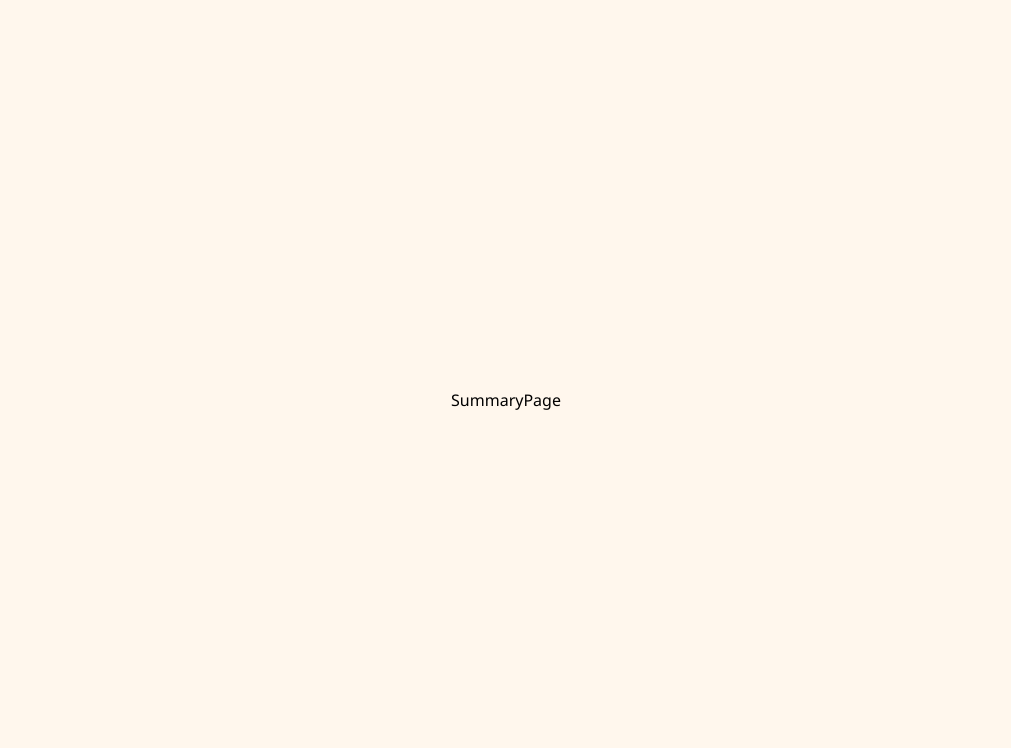
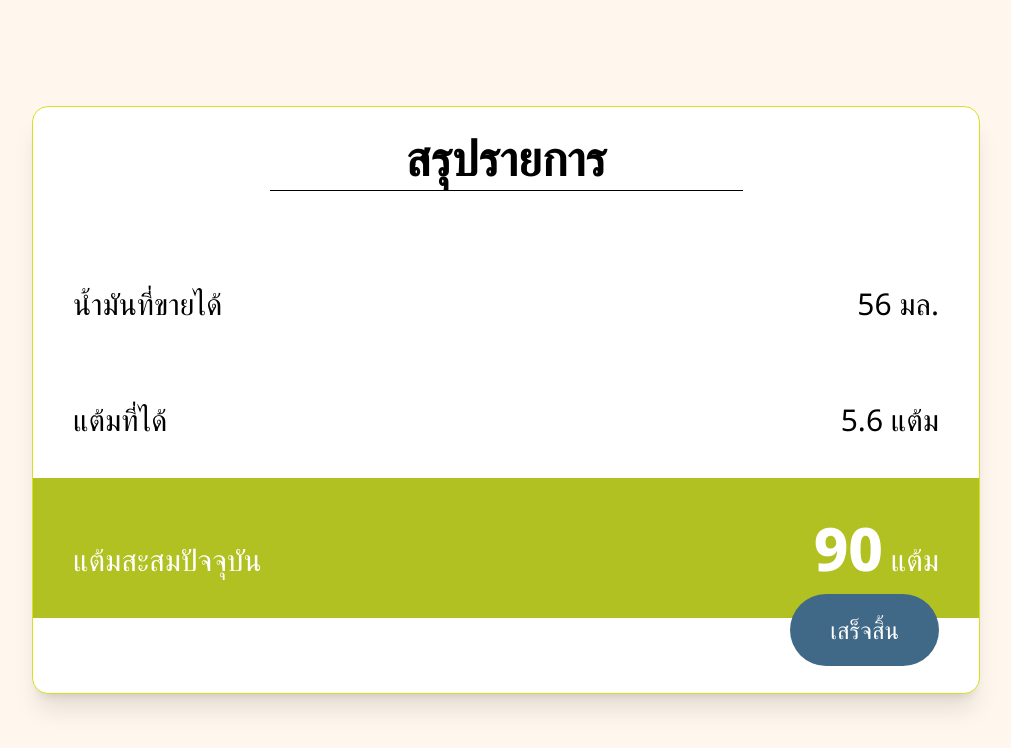
Before and after one commit to Kariusdi/Drip-Drop, a Next.js app in the folder oil-collector/: page /summary in a window 1280 px wide. Shown: the top 748 px of the page, without its empty margins (134-1145 px from the left). Built offline with nearby package versions, Linux system fonts and the light colour scheme.

Commit message:
done fe next be.

```diff
--- a/oil-collector/app/collector/page.tsx
+++ b/oil-collector/app/collector/page.tsx
@@ -66,7 +66,7 @@ const CollectorPage = () => {
               <AppWaterWave value={oilVal} />
               <button
                 onClick={handleFinished}
-                className="absolute bottom-5 right-5 px-10 py-5 rounded-full text-2xl z-10 bg-amber-950 active:bg-amber-700 text-white"
+                className="absolute bottom-5 right-5 px-10 py-5 rounded-full text-2xl z-10 bg-primary active:bg-primary-light text-white"
               >
                 เสร็จสิ้น
               </button>
--- /dev/null
+++ b/oil-collector/app/done/page.tsx
@@ -0,0 +1,20 @@
+"use client";
+import { useRouter } from "next/navigation";
+import React, { useEffect } from "react";
+
+const DonePage = () => {
+  const router = useRouter();
+  useEffect(() => {
+    setTimeout(() => {
+      router.push("/");
+    }, 2000);
+  }, []);
+  return (
+    <section className="text-6xl font-bold space-y-10">
+      <h1>🙏🏻</h1>
+      <h2>ขอบคุณที่ใช้บริการกับเรา</h2>
+    </section>
+  );
+};
+
+export default DonePage;
--- a/oil-collector/app/register/page.tsx
+++ b/oil-collector/app/register/page.tsx
@@ -49,7 +49,7 @@ const RegisterPage = () => {
 
         <button
           type="submit"
-          className="bg-secondary text-white py-4 text-3xl active:bg-secondary-light w-full rounded-full"
+          className="bg-primary text-white py-4 text-3xl active:bg-primary-light w-full rounded-full"
         >
           เสร็จสิ้น
         </button>
--- a/oil-collector/app/summary/page.tsx
+++ b/oil-collector/app/summary/page.tsx
@@ -1,7 +1,45 @@
+"use client";
+import { useRouter } from "next/navigation";
 import React from "react";
 
 const SummaryPage = () => {
-  return <div>SummaryPage</div>;
+  const router = useRouter();
+
+  const handleFinished = () => {
+    router.push("/done");
+  };
+  return (
+    <section className="bg-white w-3/4 h-3/4 rounded-2xl shadow-xl flex flex-col justify-around items-center border border-secondary-light">
+      <div className="w-1/2 space-y-2">
+        <h1 className="text-5xl font-bold">สรุปรายการ</h1>
+        <hr />
+      </div>
+      <div className="w-full h-[50%] flex flex-col justify-between items-center">
+        <div className="w-full">
+          <div className="w-full flex justify-between items-center p-10 text-3xl">
+            <p>น้ำมันที่ขายได้</p>
+            <p>56 มล.</p>
+          </div>
+          <div className="w-full flex justify-between items-center p-10 text-3xl">
+            <p>แต้มที่ได้</p>
+            <p>5.6 แต้ม</p>
+          </div>
+        </div>
+        <div className="w-full flex justify-between items-end p-10 text-3xl bg-secondary text-white">
+          <p>แต้มสะสมปัจจุบัน</p>
+          <p>
+            <span className="font-extrabold text-6xl">90</span> แต้ม
+          </p>
+        </div>
+      </div>
+      <button
+        onClick={handleFinished}
+        className="self-end  mr-10 px-10 py-5 rounded-full text-2xl z-10 bg-primary active:bg-primary-light text-white"
+      >
+        เสร็จสิ้น
+      </button>
+    </section>
+  );
 };
 
 export default SummaryPage;
```
